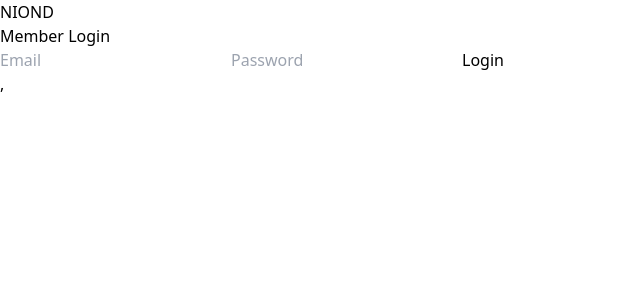
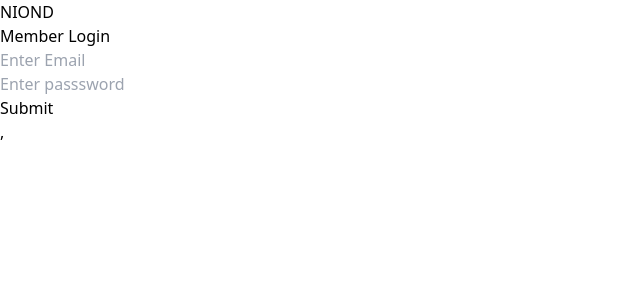
Before and after one commit to pavanranefyntune/dashboard-ui, a React (Vite) app: page /login in a window 1280 px wide. Shown: the top 300 px of the page, without its empty margins (0-640 px from the left). Built offline with nearby package versions, Linux system fonts and the light colour scheme.

Commit message:
add: added react hook form inton the login page with validation

```diff
--- a/src/pages/Login/LoginPage.jsx
+++ b/src/pages/Login/LoginPage.jsx
@@ -1,5 +1,5 @@
-import { useState } from "react";
 import { useNavigate } from "react-router";
+import UserForm from "../../components/Forms/UserForm";
 
 const LoginPage = () => {
   const navigate = useNavigate();
@@ -21,57 +21,44 @@ const LoginPage = () => {
     navigate("/");
   };
 
-  const [value, setValue] = useState({
+  const defaultValues = {
     email: "",
     password: "",
     device_name: "MacIntel",
-  });
-
-  const handleInputChange = (e) => {
-    const { name, value } = e.target;
-    setValue((prevValues) => ({
-      ...prevValues,
-      [name]: value,
-    }));
   };
 
-  const handleLogin = (e) => {
-    e.preventDefault();
+  const handleLogin = (value) => {
     loginMember(value);
   };
+
+  const formFields = [
+    {
+      name: "email",
+      type: "email",
+      placeholder: "Enter Email",
+      pattern: {
+        value: /^[a-z0-9._%+-]+@[a-z.-]+\.[a-z]{2,}$/,
+        message: "Please enter a valid Email",
+      },
+    },
+
+    {
+      name: "password",
+      type: "password",
+      placeholder: "Enter passsword",
+    },
+  ];
 
   return (
     <div className="flex flex-col justify-center items-center ">
       <div className="font-bold text-lg text-green-500">NIOND</div>
       <div className="flex flex-col text-center gap-6 p-6">
         <header className="font-bold text-xl">Member Login</header>
-        <form
+        <UserForm
+          defaultValues={defaultValues}
           onSubmit={handleLogin}
-          className="flex flex-col items-center justify-center gap-4"
-        >
-          <input
-            type="text"
-            name="email"
-            value={value.email}
-            onChange={handleInputChange}
-            placeholder="Email"
-            className="rounded-sm p-2"
-          />
-          <input
-            type="password"
-            name="password"
-            value={value.password}
-            onChange={handleInputChange}
-            placeholder="Password"
-            className="rounded-sm p-2"
-          />
-          <button
-            type="submit"
-            className="font-bold bg-green-500 py-2 px-8 rounded-full"
-          >
-            Login
-          </button>
-        </form>
+          formFields={formFields}
+        />
       </div>
     </div>
   );
```
